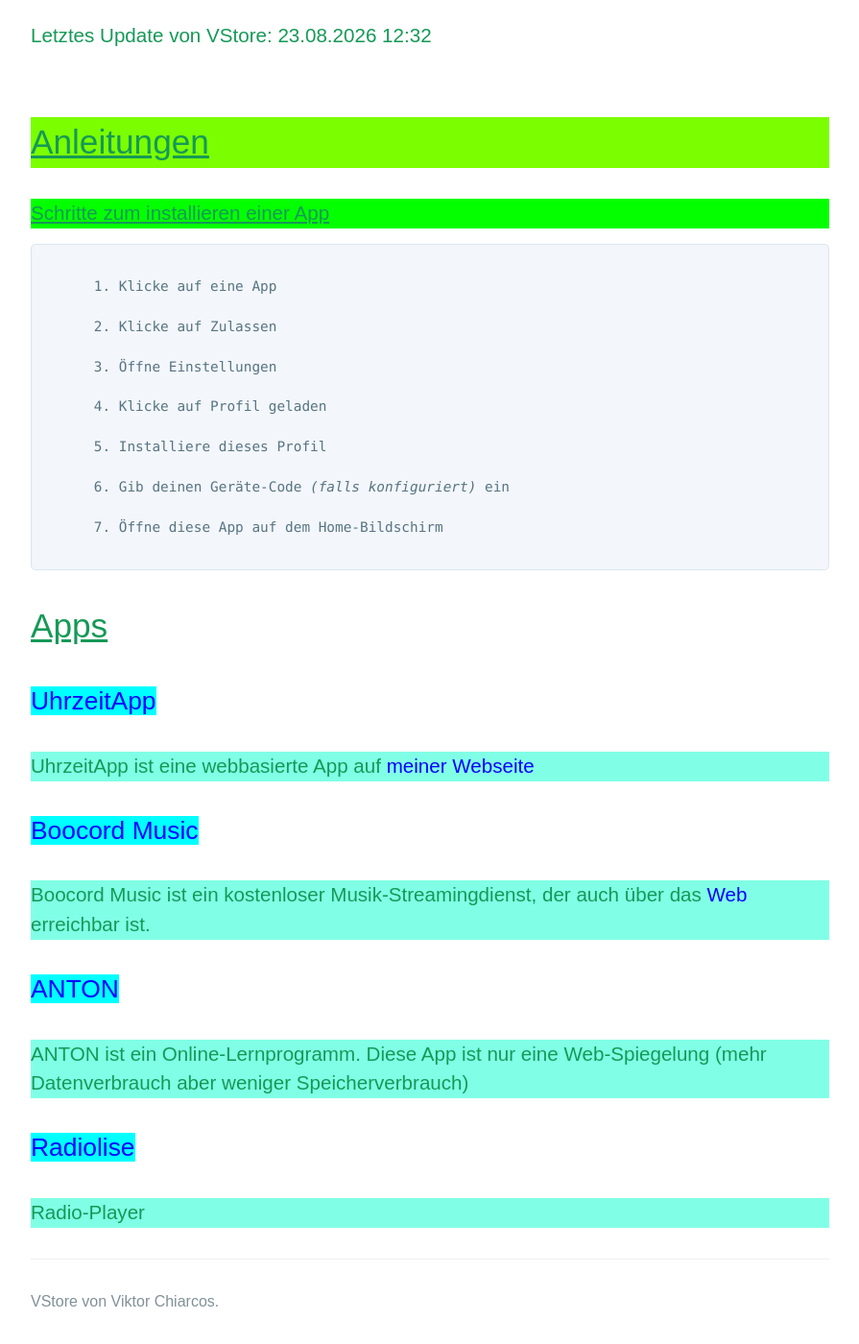
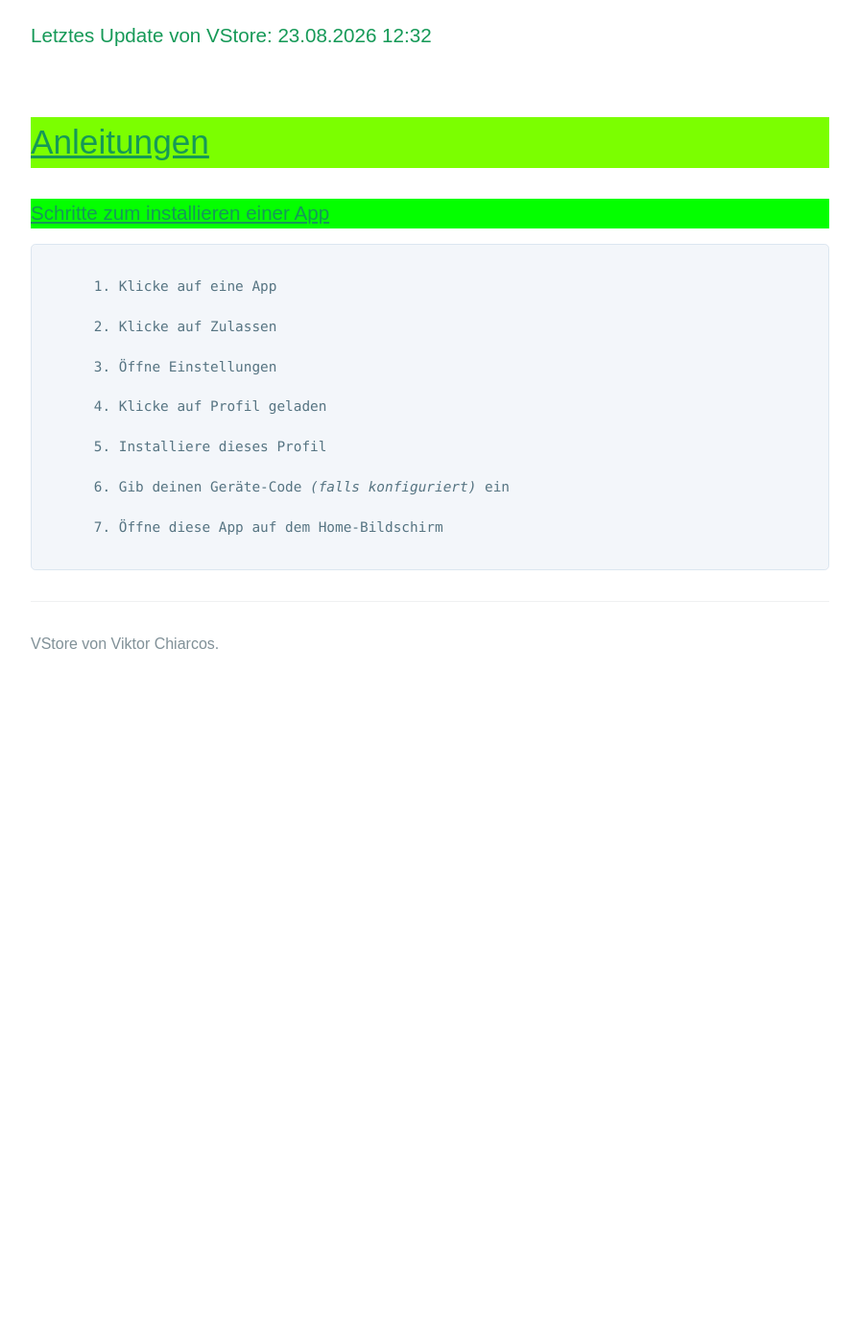
Before and after one commit to die-techniker/vstore, a Jekyll site: the page built from app/index.html, in a window 1280 px wide and 1400 px high, scrolled down 496 px. Shown: the whole window at 96% size, without its empty margins (192-1087 px from the left). Built offline with Jekyll 4.4.1, drawn with Linux system fonts in a browser that asks for light colours; after the commit the page ends 1211 px from its top, so only the background shows below that.

Commit message:
Remove app sections from index.html
Removed multiple app descriptions and links from the HTML.

```diff
--- a/app/index.html
+++ b/app/index.html
@@ -34,16 +34,5 @@ excerpt: "Ein kostenloser App-Store für Entwickler und Apple-Gerät-Nutzer"
     </code></pre>
 
 
-    <h1 style="font-weight: normal; text-decoration: underline; font-color: #000000">Apps</h1>
-    <h2><a href="/vstore/app/UhrzeitApp.mobileconfig" style="text-decoration: none; background-color: #00ffff">UhrzeitApp</a></h2>
-    <h3 style="font-weight: normal; background-color: #81ffe6">UhrzeitApp ist eine webbasierte App auf <a href="https://viktor-chiarcos.github.io">meiner Webseite</a></h3>
-
-    <h2><a href="/vstore/app/Boocord_Music.mobileconfig" style="text-decoration: none; background-color: #00ffff">Boocord Music</a></h2>
-    <h3 style="font-weight: normal; background-color: #81ffe6">Boocord Music ist ein kostenloser Musik-Streamingdienst, der auch über das <a href="https://music.boocord.com">Web</a> erreichbar ist.</h3>
-    <h2><a href="/vstore/app/ANTON.mobileconfig" style="text-decoration: none;  background-color: #00ffff" >ANTON</a></h2>
-    <h3 style="font-weight: normal; background-color: #81ffe6">ANTON ist ein Online-Lernprogramm. Diese App ist nur eine Web-Spiegelung (mehr Datenverbrauch aber weniger Speicherverbrauch)</h3>
-    <h2><a href="/vstore/app/Radiolise.mobileconfig" style="text-decoration: none;  background-color: #00ffff" >Radiolise</a></h2>
-    <h3 style="font-weight: normal; background-color: #81ffe6">Radio-Player</h3>
-
   </body>
 </html>
```
